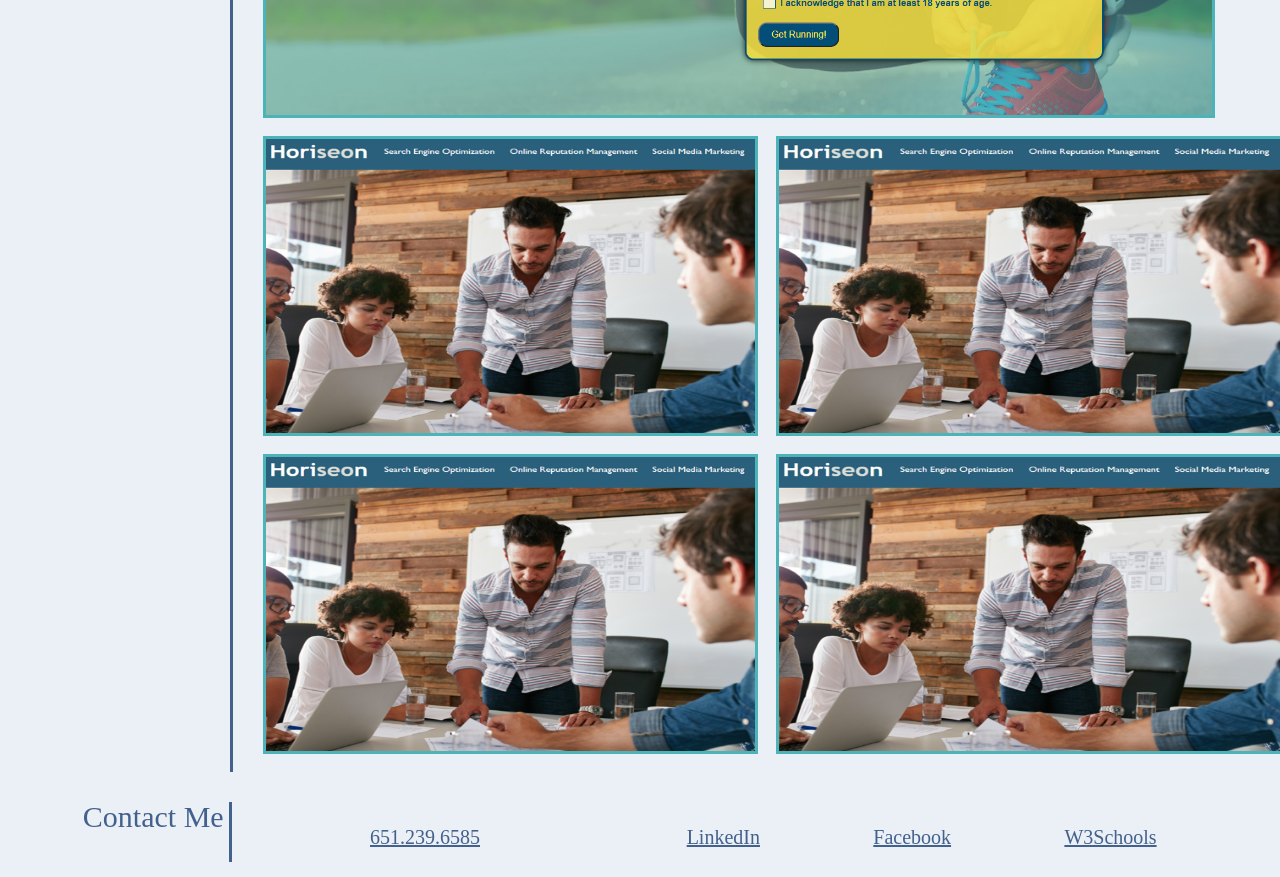
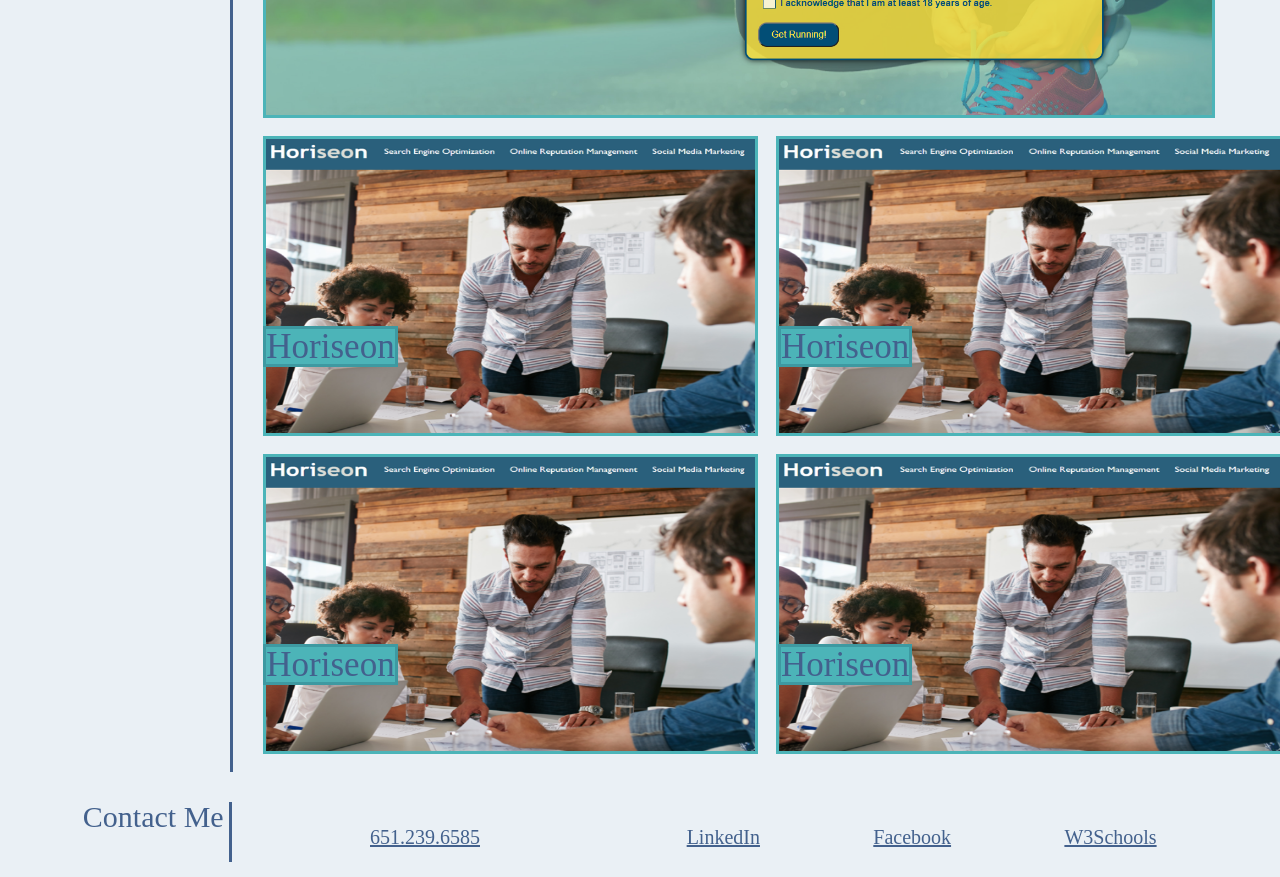
Before and after one commit to AndreBlankholm/good-choice-portfolio, a plain HTML site: page index.html in a window 1280 px wide. Shown: the part 760-1637 px from the top of the page. Drawn offline with Linux system fonts and the light colour scheme.

Commit message:
making sure all changes are committed

```diff
--- a/assets/css/style.css
+++ b/assets/css/style.css
@@ -84,6 +84,9 @@ header nav ul li a:hover {
   border-radius: 50%;
   margin: 20px;
 }
+
+
+
 #get {
   color: var(--third-color);
   background-color: var(--secondary-color);
@@ -126,12 +129,42 @@ body {
 }
 
 .apps-row-one {
+  position:relative;
   margin: 0 0 15px 0;
+  height: fit-content;
 }
 
 .apps-row-one img {
   border: 3px solid var(--secondary-color);
 }
+
+#run-buddy {
+  margin-top: 460px;
+  color: var(--primary-color);
+  background-color: var(--secondary-color);
+  height: 50px;
+  font-size: 30px;
+  border: 3px solid rgba(38, 99, 117, 0.337)
+}
+
+#horiseon {
+  background-color: var(--secondary-color);
+  color: var(--primary-color);
+  margin-top: 190px;
+  font-size: 35px;
+  border: 3px solid rgba(38, 99, 117, 0.337);
+}
+
+
+#horiseon2 {
+  background-color: var(--secondary-color);
+  color: var(--primary-color);
+  margin-top: 190px;
+  margin-left: 20px;
+  font-size: 35px;
+  border: 3px solid rgba(38, 99, 117, 0.337);
+}
+
 
 .projects {
   flex: 5;
@@ -164,8 +197,14 @@ body {
   width: 95%;
 }
 
+.tags {
+  position: absolute;
+  top:0;
+}
+
 .apps-row-two {
   display: flex;
+  position: relative;
 }
 
 .image-left-margin {
@@ -185,6 +224,7 @@ body {
 
 .apps-row-three {
   display: flex;
+  position: relative;
 }
 
 .apps-row-three div img {
--- a/index.html
+++ b/index.html
@@ -52,29 +52,35 @@
         <h3>Work</h3>
          <div class="projects" >
                <div class="apps-row-one">
+                <p class="tags" id="run-buddy">Run Buddy</p>
                  <a href="https://andreblankholm.github.io/run-buddy/">
                    <img src="./assets/images/Screenshot 2022-03-14 172956.png" alt="complete projct of an website for runners">
                   </a>
                </div>
                <div class="apps-row-two">
                  <div>
+                  <p class="tags" id="horiseon">Horiseon</p>
                    <a href="https://andreblankholm.github.io/urban1/">
                   <img src="./assets/images/horisen.png" alt="Website link to Horison front page">
                   </a>
                  </div>
                  <div>
+                  <p class="tags" id="horiseon2">Horiseon</p>
                   <a href="https://andreblankholm.github.io/urban1/">
                     <img src="./assets/images/horisen.png" alt="Website link to Horison front page" class="image-left-margin">
                     </a>
                  </div>
               </div>
               <div class="apps-row-three">
+
                 <div>
+                  <p class="tags"id="horiseon">Horiseon</p>
                   <a href="https://andreblankholm.github.io/urban1/">
                  <img src="./assets/images/horisen.png" alt="Website link to Horison front page">
                  </a>
                 </div>
                 <div>
+                  <p class="tags"id="horiseon2">Horiseon</p>
                  <a href="https://andreblankholm.github.io/urban1/">
                    <img src="./assets/images/horisen.png" alt="Website link to Horison front page" class="image-left-margin">
                    </a>
```
